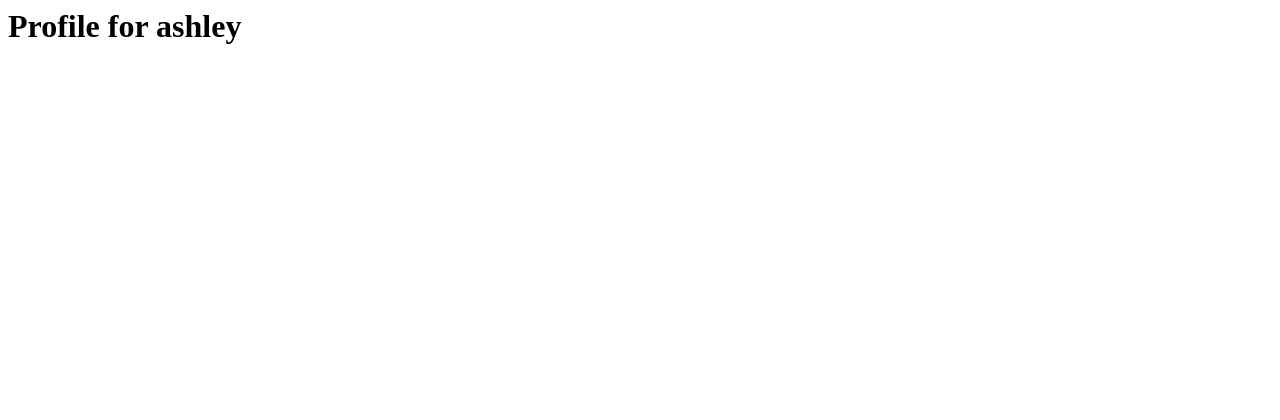
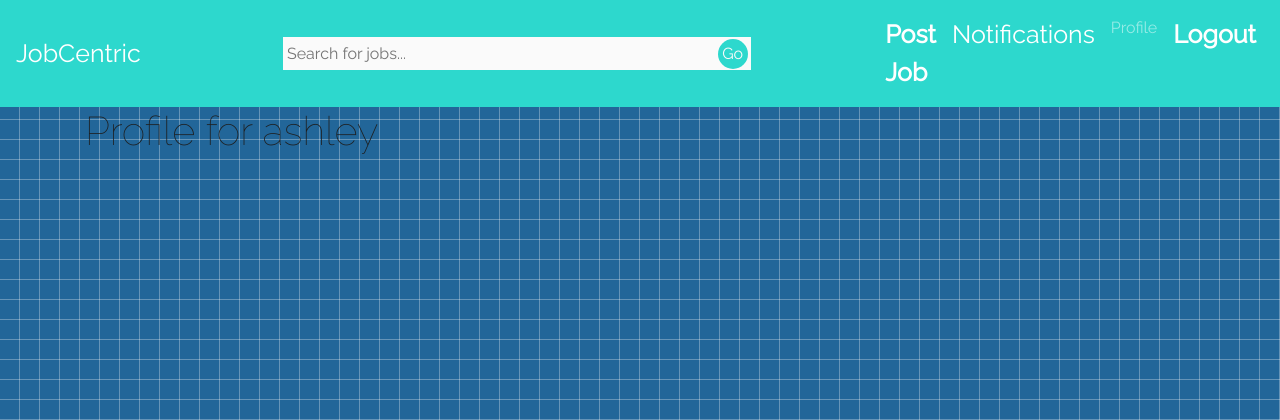
Before and after one commit to joaquinllopez00/job-board-v2, a Django app: a page that uses templates/profile.html in a window 1280 px wide. Shown: the top 420 px of the page. Run offline with Django 3.2, Linux system fonts and the light colour scheme; a user stored in the database is signed in; data comes from the database, SQL or seed files in the repository; both versions use the stored data as it was after the commit; some libraries are stand-ins or nearby versions.

Commit message:
alternate CSS to improve readability of words

```diff
--- a/templates/404.html
+++ b/templates/404.html
@@ -1 +1,5 @@
-<h1> 404 PAGE NOT FOUND</h1>
+{% extends 'base_template.html' %}{% block content %}
+<div style="padding-left: 7px; color:white;"><h1> 404 PAGE NOT FOUND</h1>
+<br>
+<p>Seems you went a little too far down the rabbit hole. Go back or go <a href="/" style="color: lime">home</a> to dig your way out.</p></div>
+{% endblock %}
--- a/templates/500.html
+++ b/templates/500.html
@@ -1 +1,5 @@
-<h1>500 Page</h1>
+{% extends 'base_template.html' %}{% block content %}
+<div style="padding-left: 7px; color:white;"><h1> 500 PAGE</h1>
+<br>
+<p>Something seems to be broken on the inside. Please go <a href="/" style="color: lime;">home</a> while we tinker with it.</p></div>
+{% endblock %}
--- a/templates/base_template.html
+++ b/templates/base_template.html
@@ -22,11 +22,19 @@
   <title>JobCentric</title>
 </head>
 
-<body style="background-color: rgb(250,250,250)">
+<body style="background-color:#269;
+background-image: linear-gradient(white 2px, transparent 2px),
+linear-gradient(90deg, white 2px, transparent 2px),
+linear-gradient(rgba(255,255,255,.3) 1px, transparent 1px),
+linear-gradient(90deg, rgba(255,255,255,.3) 1px, transparent 1px);
+background-size: 3000px  3000px, 3000px 30000px, 20px 20px, 20px 20px;
+background-position:-2px -2px, -2px -2px, -1px -1px, -1px -1px;
+"
+>
 
   <nav class="navbar navbar-expand-lg navbar-dark">
     {% if request.user.is_authenticated %}
-    <a class="navbar-brand" id="logo" href="/search/" style="font-size: 25px;""
+    <a class="navbar-brand" id="logo" href="/search/" style="color: white; font-size: 25px;""
           >
           JobCentric</a
         >
@@ -41,7 +49,7 @@
       </form>
       </div>
       {% else %}
-      <a class=" navbar-brand" href="/" style="font-size: 25px">JobCentric</a>
+      <a class=" navbar-brand" href="/" style="color: white; font-size: 25px">JobCentric</a>
       <div class="search">
         <input id="search__input" type="text" />
       </div>
@@ -54,19 +62,19 @@
       <div class="collapse navbar-collapse justify-content-end" id="navbarNavAltMarkup">
         {% if request.user.is_authenticated %}
         <div class="navbar-nav">
-          <a class="nav-link font-weight-bold" href="/create/">Post Job</a>
+          <a class="nav-link font-weight-bold" href="/create/" style="color:white; font-size: 25px">Post Job</a>
           {% if notifications %}
-          <a class="nav-link font-weight-bold" href="/notifications/">Notifications
+          <a class="nav-link font-weight-bold" href="/notifications/" style="color:white; font-size: 25px">Notifications
             <span class="badge badge-pill badge-light">{{notifications}}</span></a>
           {% else %}
-          <a class="nav-link" href="/notifications/">Notifications</a>
+          <a class="nav-link" href="/notifications/" style="color:white; font-size: 25px">Notifications</a>
           {% endif %}
           <a class="nav-link" href="/profile/{{request.user.username}}/">Profile</a>
-          <a class="nav-link font-weight-bold" href="/logout/">Logout</a></button>
+          <a class="nav-link font-weight-bold" href="/logout/" style="color:white; font-size: 25px">Logout</a></button>
           {% else %}
           <div class="navbar-nav">
-            <a class="nav-link font-weight-bold" href="{% url 'home' %}">Home</a>
-            <a class="nav-link font-weight-bold" href="/login/">Log In</a>
+            <a class="nav-link font-weight-bold" href="{% url 'home' %}" style="color:white; font-size: 25px">Home</a>
+            <a class="nav-link font-weight-bold" href="/login/" style="color:white; font-size: 25px">Log In</a>
             <!-- <a class="nav-link font-weight-bold" href="/register/employee/">Employee Sign Up</a>
           <a class="nav-link font-weight-bold" href="/register/employer/">Employer Sign Up</a> -->
           </div>
--- a/templates/create_listing.html
+++ b/templates/create_listing.html
@@ -3,7 +3,7 @@
 
 
 
-      <div class="create-listing">
+      <div class="create-listing" style="padding-left: 7px; color:white;">
         <div class="create-listing__header">
           <h3 id="header">List a Job</h3>
           <p>Feel free to share as much as you'd like about the postition. After posting, users will be able to view and apply to your oppurtunity</p>
--- a/templates/listing_detail.html
+++ b/templates/listing_detail.html
@@ -2,7 +2,7 @@
 </div>{% extends 'base_template.html' %}{% block content %}
 <br />
 
-<div class="listing__container">
+<div class="listing__container" style="padding-left: 7px; color:white;">
   <div class="listing__header">
     <h2 id="header">{{listing.title}}</h2>
     <a href="/profile/{{listing.user.username}}">{{listing.user.name}}</a>
--- a/templates/login.html
+++ b/templates/login.html
@@ -1,7 +1,7 @@
 {% extends 'base_template.html' %}{% block content %}
 
 
-<div class="full-page-center__container">
+<div class="full-page-center__container" style="padding-left: 7px; color:white;">
 	<div class="auth__container">
 		<h2>Log In</h2>
 		<form action="" method="post">
--- a/templates/profile.html
+++ b/templates/profile.html
@@ -1 +1,6 @@
-<h1>Profile for {{user.username}}</h1>
+{% extends 'base_template.html' %}{% block content %}
+
+<div style= color:white;>
+<h1>Profile for {{user.username}}</h1></div>
+
+{% endblock %}
--- a/templates/search.html
+++ b/templates/search.html
@@ -1,11 +1,11 @@
 {% extends 'base_template.html' %}{% block content %}
 <br />
 
-<div class="search__container">
+<div class="search__container" style="padding-left: 7px; color:white;">
   <p>{{results|length}} results for <strong>{{keywords}}</strong></p>
   <div class="search-noads__container">
     {% for listing in results %}
-    <div class="search-listing__container">
+    <div class="search-listing__container" style="color:white;">
       <h1>{{listing.title}}</h1>
       <p>{{listing.description}}</p>
       <div class="search-footer__container">
--- a/templates/signup.html
+++ b/templates/signup.html
@@ -1,6 +1,6 @@
 {% extends 'base_template.html' %}{% block content %}
 
-<div class="full-page-center__container">
+<div class="full-page-center__container" style="padding-left: 7px; color: white;">
 		<div class="auth__container">
       <h2>Sign Up</h2>
 				<form action="" method="post">
```
Also changed, not shown: README.md, db.sqlite3.
